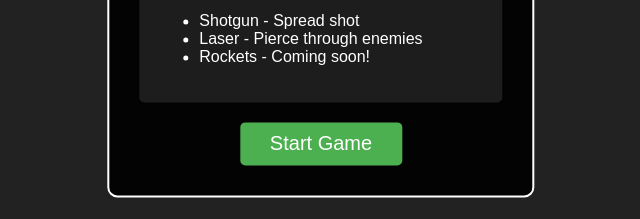
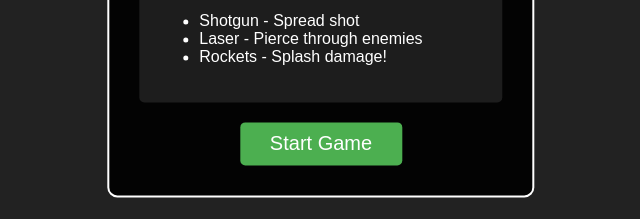
Before and after one commit to wishperr/bullets, a plain HTML site: page index.html in a window 1280 px wide. Shown: the part 451-670 px from the top of the page, 319-959 px from the left. Drawn offline with Linux system fonts and the light colour scheme.

Commit message:
update weapon description for rockets to include splash damage feature

```diff
--- a/index.html
+++ b/index.html
@@ -17,7 +17,7 @@
             <ul>
                 <li>Shotgun - Spread shot</li>
                 <li>Laser - Pierce through enemies</li>
-                <li>Rockets - Coming soon!</li>
+                <li>Rockets - Splash damage!</li>
             </ul>
         </div>
         <button id="start-button">Start Game</button>
```
